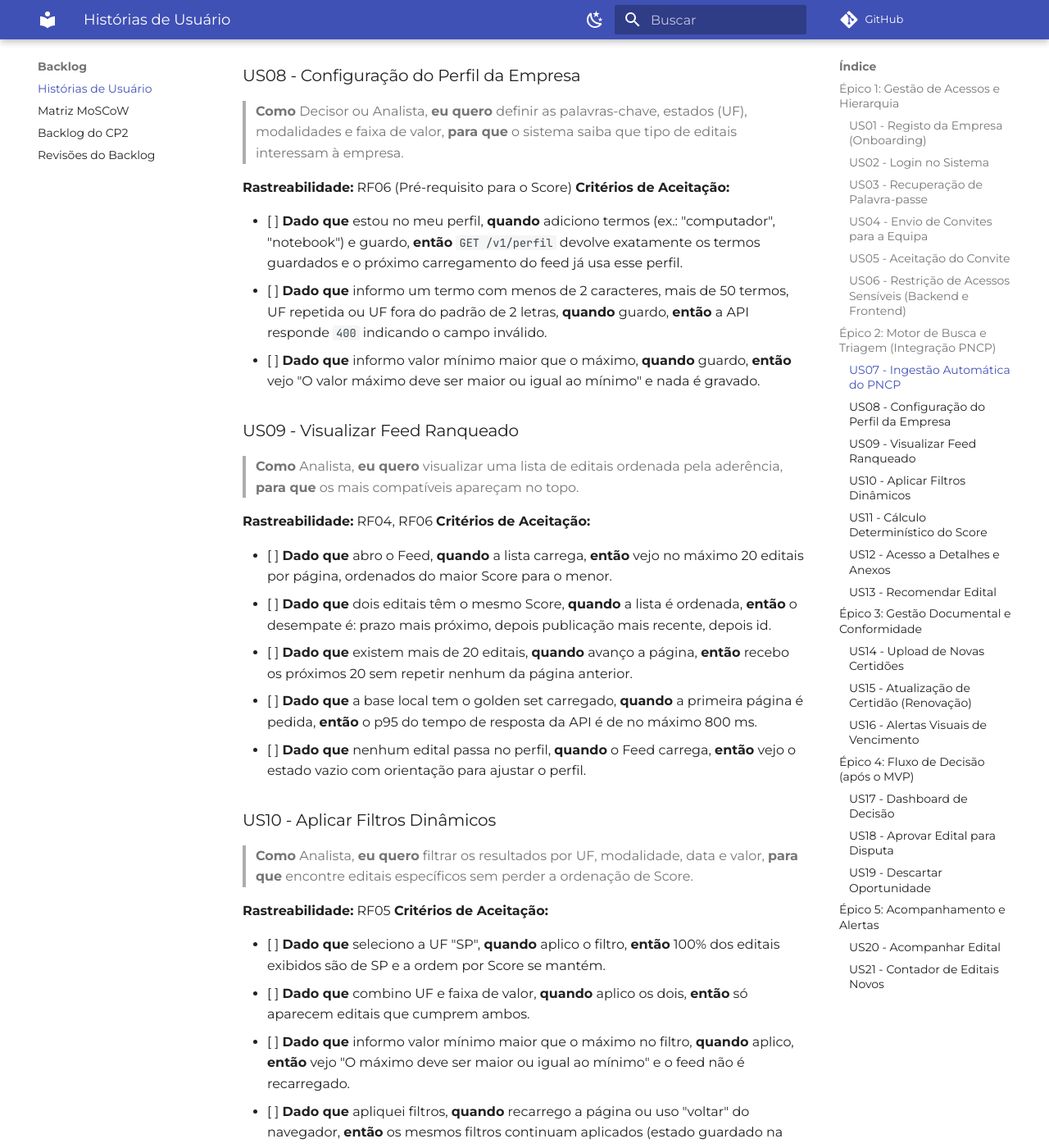
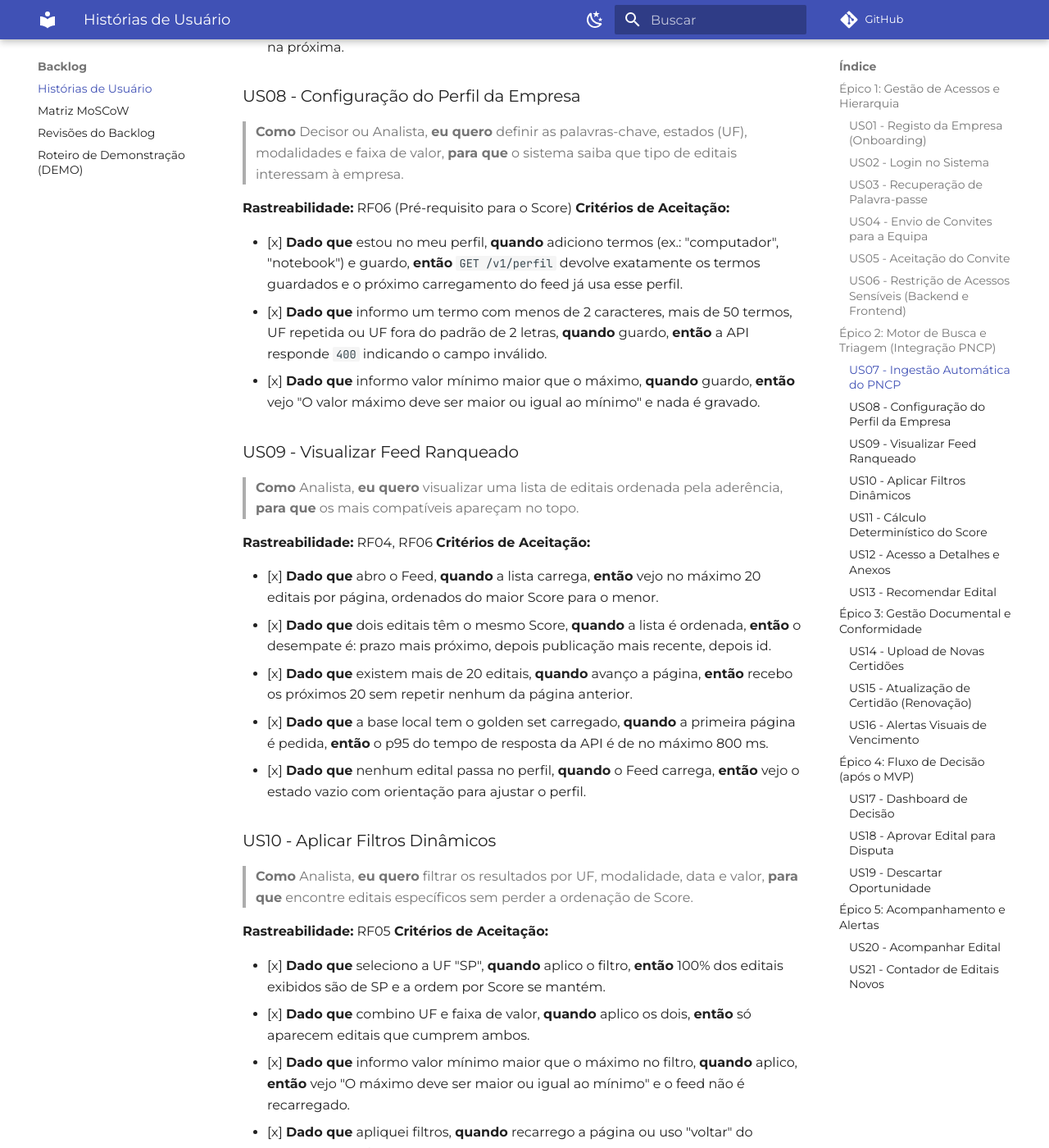
Before and after one commit to LicitaRad4r/documentation, an MkDocs documentation site: the page built from docs/backlog/historias.md, in a window 1280 px wide and 1400 px high, scrolled down 3773 px. Shown: the whole window at 82% size. Built offline with MkDocs 1.6.1 and Material for MkDocs 9.7.7, drawn with Linux system fonts in a browser that asks for light colours; comment, search, counter and statistics services are not loaded; some of the changed text lies outside the part shown.

Commit message:
adiciona revisao do backlog cp3

```diff
--- a/docs/backlog/historias.md
+++ b/docs/backlog/historias.md
@@ -31,9 +31,9 @@ Este documento traduz os Requisitos Funcionais do LicitaRadar em Histórias de U
 **Rastreabilidade:** RF01
 **Critérios de Aceitação:**
 
-- [ ] **Dado que** insiro credenciais incorretas, **quando** clico em Entrar, **então** o sistema exibe "E-mail ou palavra-passe incorretos", sem indicar qual dos dois está errado.
+- [x] **Dado que** insiro credenciais incorretas, **quando** clico em Entrar, **então** o sistema exibe "E-mail ou palavra-passe incorretos", sem indicar qual dos dois está errado.
 - [ ] **Dado que** fiz login com sucesso, **quando** fico 4 horas sem atividade, **então** sou redirecionado para o ecrã de login.
-- [ ] **Dado que** chamo a API sem token ou com token expirado, **quando** a requisição chega, **então** a resposta é `401`.
+- [x] **Dado que** chamo a API sem token ou com token expirado, **quando** a requisição chega, **então** a resposta é `401`.
 
 ### US03 - Recuperação de Palavra-passe
 > **Como** Utilizador, **eu quero** solicitar a recuperação da minha palavra-passe, **para que** possa voltar a aceder à conta caso a esqueça.
@@ -76,10 +76,10 @@ Este documento traduz os Requisitos Funcionais do LicitaRadar em Histórias de U
 **Rastreabilidade:** RF03, RNF06, ADR-0005
 **Critérios de Aceitação:**
 
-- [ ] **Dado que** uma Analista faz login, **quando** o menu é carregado, **então** a opção "Certidões" não aparece.
-- [ ] **Dado que** uma Analista chama `GET /v1/certidoes`, **quando** a API responde, **então** o status é `403` com o código `ACESSO_NEGADO`.
-- [ ] **Dado que** um utilizador envia `empresaId` de outra empresa na query ou no corpo, **quando** a API responde, **então** o status é `403` e nenhum dado da outra empresa é devolvido.
-- [ ] **Dado que** qualquer pessoa tenta ler ou escrever direto no Firestore pelo cliente, **quando** a regra é avaliada, **então** o acesso é negado (Security Rules deny-all).
+- [x] **Dado que** uma Analista faz login, **quando** o menu é carregado, **então** a opção "Certidões" não aparece.
+- [x] **Dado que** uma Analista chama `GET /v1/certidoes`, **quando** a API responde, **então** o status é `403` com o código `ACESSO_NEGADO`.
+- [x] **Dado que** um utilizador envia `empresaId` de outra empresa na query ou no corpo, **quando** a API responde, **então** o status é `403` e nenhum dado da outra empresa é devolvido.
+- [x] **Dado que** qualquer pessoa tenta ler ou escrever direto no Firestore pelo cliente, **quando** a regra é avaliada, **então** o acesso é negado (Security Rules deny-all).
 
 ---
 
@@ -91,8 +91,8 @@ Este documento traduz os Requisitos Funcionais do LicitaRadar em Histórias de U
 **Rastreabilidade:** RF04 (Backend), ADR-0007
 **Critérios de Aceitação:**
 
-- [ ] **Dado que** o workflow agendado roda 1 vez por dia, **quando** termina com sucesso, **então** os editais novos com recebimento de propostas aberto estão gravados, cada um identificado pelo número de controle do PNCP.
-- [ ] **Dado que** a ingestão roda 2 vezes seguidas sobre o mesmo intervalo, **quando** a segunda termina, **então** o número de editais na base é o mesmo da primeira (0 duplicados).
+- [x] **Dado que** o workflow agendado roda 1 vez por dia, **quando** termina com sucesso, **então** os editais novos com recebimento de propostas aberto estão gravados, cada um identificado pelo número de controle do PNCP.
+- [x] **Dado que** a ingestão roda 2 vezes seguidas sobre o mesmo intervalo, **quando** a segunda termina, **então** o número de editais na base é o mesmo da primeira (0 duplicados).
 - [ ] **Dado que** o PNCP responde `500`, dá timeout ou devolve JSON malformado, **quando** a coleta falha, **então** nenhum edital existente é apagado, a falha fica registada e a próxima execução retoma do ponto onde a coleta anterior parou.
 - [ ] **Dado que** a coleta atinge o teto de documentos por execução, **quando** o teto é alcançado, **então** a execução para e guarda o ponto onde parou, para continuar na próxima.
 
@@ -102,9 +102,9 @@ Este documento traduz os Requisitos Funcionais do LicitaRadar em Histórias de U
 **Rastreabilidade:** RF06 (Pré-requisito para o Score)
 **Critérios de Aceitação:**
 
-- [ ] **Dado que** estou no meu perfil, **quando** adiciono termos (ex.: "computador", "notebook") e guardo, **então** `GET /v1/perfil` devolve exatamente os termos guardados e o próximo carregamento do feed já usa esse perfil.
-- [ ] **Dado que** informo um termo com menos de 2 caracteres, mais de 50 termos, UF repetida ou UF fora do padrão de 2 letras, **quando** guardo, **então** a API responde `400` indicando o campo inválido.
-- [ ] **Dado que** informo valor mínimo maior que o máximo, **quando** guardo, **então** vejo "O valor máximo deve ser maior ou igual ao mínimo" e nada é gravado.
+- [x] **Dado que** estou no meu perfil, **quando** adiciono termos (ex.: "computador", "notebook") e guardo, **então** `GET /v1/perfil` devolve exatamente os termos guardados e o próximo carregamento do feed já usa esse perfil.
+- [x] **Dado que** informo um termo com menos de 2 caracteres, mais de 50 termos, UF repetida ou UF fora do padrão de 2 letras, **quando** guardo, **então** a API responde `400` indicando o campo inválido.
+- [x] **Dado que** informo valor mínimo maior que o máximo, **quando** guardo, **então** vejo "O valor máximo deve ser maior ou igual ao mínimo" e nada é gravado.
 
 ### US09 - Visualizar Feed Ranqueado
 > **Como** Analista, **eu quero** visualizar uma lista de editais ordenada pela aderência, **para que** os mais compatíveis apareçam no topo.
@@ -112,11 +112,11 @@ Este documento traduz os Requisitos Funcionais do LicitaRadar em Histórias de U
 **Rastreabilidade:** RF04, RF06
 **Critérios de Aceitação:**
 
-- [ ] **Dado que** abro o Feed, **quando** a lista carrega, **então** vejo no máximo 20 editais por página, ordenados do maior Score para o menor.
-- [ ] **Dado que** dois editais têm o mesmo Score, **quando** a lista é ordenada, **então** o desempate é: prazo mais próximo, depois publicação mais recente, depois id.
-- [ ] **Dado que** existem mais de 20 editais, **quando** avanço a página, **então** recebo os próximos 20 sem repetir nenhum da página anterior.
-- [ ] **Dado que** a base local tem o golden set carregado, **quando** a primeira página é pedida, **então** o p95 do tempo de resposta da API é de no máximo 800 ms.
-- [ ] **Dado que** nenhum edital passa no perfil, **quando** o Feed carrega, **então** vejo o estado vazio com orientação para ajustar o perfil.
+- [x] **Dado que** abro o Feed, **quando** a lista carrega, **então** vejo no máximo 20 editais por página, ordenados do maior Score para o menor.
+- [x] **Dado que** dois editais têm o mesmo Score, **quando** a lista é ordenada, **então** o desempate é: prazo mais próximo, depois publicação mais recente, depois id.
+- [x] **Dado que** existem mais de 20 editais, **quando** avanço a página, **então** recebo os próximos 20 sem repetir nenhum da página anterior.
+- [x] **Dado que** a base local tem o golden set carregado, **quando** a primeira página é pedida, **então** o p95 do tempo de resposta da API é de no máximo 800 ms.
+- [x] **Dado que** nenhum edital passa no perfil, **quando** o Feed carrega, **então** vejo o estado vazio com orientação para ajustar o perfil.
 
 ### US10 - Aplicar Filtros Dinâmicos
 > **Como** Analista, **eu quero** filtrar os resultados por UF, modalidade, data e valor, **para que** encontre editais específicos sem perder a ordenação de Score.
@@ -124,10 +124,10 @@ Este documento traduz os Requisitos Funcionais do LicitaRadar em Histórias de U
 **Rastreabilidade:** RF05
 **Critérios de Aceitação:**
 
-- [ ] **Dado que** seleciono a UF "SP", **quando** aplico o filtro, **então** 100% dos editais exibidos são de SP e a ordem por Score se mantém.
-- [ ] **Dado que** combino UF e faixa de valor, **quando** aplico os dois, **então** só aparecem editais que cumprem ambos.
-- [ ] **Dado que** informo valor mínimo maior que o máximo no filtro, **quando** aplico, **então** vejo "O máximo deve ser maior ou igual ao mínimo" e o feed não é recarregado.
-- [ ] **Dado que** apliquei filtros, **quando** recarrego a página ou uso "voltar" do navegador, **então** os mesmos filtros continuam aplicados (estado guardado na URL).
+- [x] **Dado que** seleciono a UF "SP", **quando** aplico o filtro, **então** 100% dos editais exibidos são de SP e a ordem por Score se mantém.
+- [x] **Dado que** combino UF e faixa de valor, **quando** aplico os dois, **então** só aparecem editais que cumprem ambos.
+- [x] **Dado que** informo valor mínimo maior que o máximo no filtro, **quando** aplico, **então** vejo "O máximo deve ser maior ou igual ao mínimo" e o feed não é recarregado.
+- [x] **Dado que** apliquei filtros, **quando** recarrego a página ou uso "voltar" do navegador, **então** os mesmos filtros continuam aplicados (estado guardado na URL).
 
 ### US11 - Cálculo Determinístico do Score
 > **Como** Sistema, **eu quero** calcular o Score de Aderência (0 a 100), **para que** o edital possa ser classificado como Alta, Média ou Baixa compatibilidade.
@@ -136,11 +136,11 @@ Este documento traduz os Requisitos Funcionais do LicitaRadar em Histórias de U
 **Critérios de Aceitação:**
 
 - [ ] **Dado que** um edital é avaliado, **quando** o Score é calculado, **então** a nota é um número inteiro entre 0 e 100.
-- [ ] **Dado que** a nota foi calculada, **quando** é classificada, **então** fica em Alta se for de 80 a 100, Média se for de 50 a 79 e Baixa se for de 0 a 49.
-- [ ] **Dado que** um edital não tem nenhuma palavra-chave do perfil, **quando** é avaliado, **então** é descartado e não aparece no Feed.
-- [ ] **Dado que** o valor do edital está mais de 10% fora da faixa do perfil, **quando** é avaliado, **então** é descartado.
+- [x] **Dado que** a nota foi calculada, **quando** é classificada, **então** fica em Alta se for de 80 a 100, Média se for de 50 a 79 e Baixa se for de 0 a 49.
+- [x] **Dado que** um edital não tem nenhuma palavra-chave do perfil, **quando** é avaliado, **então** é descartado e não aparece no Feed.
+- [x] **Dado que** o valor do edital está mais de 10% fora da faixa do perfil, **quando** é avaliado, **então** é descartado.
 - [ ] **Dado que** o mesmo edital e o mesmo perfil são avaliados 2 vezes, **quando** comparo as notas, **então** são idênticas.
-- [ ] **Dado que** existe a tabela de 10 casos de teste do Score, incluindo valor igual ao limite da faixa e limite + R$ 0,01, **quando** a suíte roda, **então** os 10 casos passam.
+- [x] **Dado que** existe a tabela de 10 casos de teste do Score, incluindo valor igual ao limite da faixa e limite + R$ 0,01, **quando** a suíte roda, **então** os 10 casos passam.
 
 ### US12 - Acesso a Detalhes e Anexos
 > **Como** Analista, **eu quero** abrir o detalhe do edital, **para que** possa ler a descrição completa e chegar ao documento original.
@@ -148,9 +148,9 @@ Este documento traduz os Requisitos Funcionais do LicitaRadar em Histórias de U
 **Rastreabilidade:** RF04
 **Critérios de Aceitação:**
 
-- [ ] **Dado que** clico num edital do feed, **quando** o detalhe abre, **então** vejo objeto, órgão, UF, modalidade, valor estimado, data de encerramento e o Score com a sua faixa.
-- [ ] **Dado que** o detalhe está aberto, **quando** clico em "Ver no PNCP", **então** a página original do edital no portal abre numa nova aba.
-- [ ] **Dado que** o edital não tem valor estimado, **quando** o detalhe abre, **então** o campo mostra "Não informado" em vez de R$ 0,00.
+- [x] **Dado que** clico num edital do feed, **quando** o detalhe abre, **então** vejo objeto, órgão, UF, modalidade, valor estimado, data de encerramento e o Score com a sua faixa.
+- [x] **Dado que** o detalhe está aberto, **quando** clico em "Ver no PNCP", **então** a página original do edital no portal abre numa nova aba.
+- [x] **Dado que** o edital não tem valor estimado, **quando** o detalhe abre, **então** o campo mostra "Não informado" em vez de R$ 0,00.
 
 ### US13 - Recomendar Edital
 > **Como** Analista, **eu quero** marcar um edital promissor como "Recomendado", **para que** ele seja enviado para a análise do Decisor.
@@ -174,9 +174,9 @@ Este documento traduz os Requisitos Funcionais do LicitaRadar em Histórias de U
 **Critérios de Aceitação:**
 
 - [ ] **Dado que** anexo um PDF, JPG ou PNG de até 5 MB e informo uma data de validade, **quando** submeto, **então** o documento aparece na lista de certidões.
-- [ ] **Dado que** anexo um arquivo de 5 MB + 1 byte, **quando** submeto, **então** o upload é recusado com a mensagem de limite de 5 MB.
-- [ ] **Dado que** anexo um arquivo cujo conteúdo não é PDF, JPG nem PNG (mesmo com a extensão trocada), **quando** submeto, **então** o upload é recusado.
-- [ ] **Dado que** tento gravar sem a "Data de validade", **quando** clico em Guardar, **então** a ação é bloqueada com erro no campo.
+- [x] **Dado que** anexo um arquivo de 5 MB + 1 byte, **quando** submeto, **então** o upload é recusado com a mensagem de limite de 5 MB.
+- [x] **Dado que** anexo um arquivo cujo conteúdo não é PDF, JPG nem PNG (mesmo com a extensão trocada), **quando** submeto, **então** o upload é recusado.
+- [x] **Dado que** tento gravar sem a "Data de validade", **quando** clico em Guardar, **então** a ação é bloqueada com erro no campo.
 
 ### US15 - Atualização de Certidão (Renovação)
 > **Como** Decisor, **eu quero** substituir uma certidão prestes a vencer por uma nova, **para que** o alerta desapareça.
@@ -184,7 +184,7 @@ Este documento traduz os Requisitos Funcionais do LicitaRadar em Histórias de U
 **Rastreabilidade:** RF08, RF10
 **Critérios de Aceitação:**
 
-- [ ] **Dado que** submeto uma certidão renovada, **quando** o *upload* conclui, **então** o arquivo anterior fica inativo, a nova data de validade passa a valer e o status é recalculado na mesma resposta.
+- [x] **Dado que** submeto uma certidão renovada, **quando** o *upload* conclui, **então** o arquivo anterior fica inativo, a nova data de validade passa a valer e o status é recalculado na mesma resposta.
 
 ### US16 - Alertas Visuais de Vencimento
 > **Como** Decisor, **eu quero** receber um alerta destacado para certidões próximas do vencimento, **para que** evite inabilitações em processos.
@@ -192,11 +192,11 @@ Este documento traduz os Requisitos Funcionais do LicitaRadar em Histórias de U
 **Rastreabilidade:** RF10
 **Critérios de Aceitação (dias de calendário, fuso de Brasília):**
 
-- [ ] **Dado que** faltam de 0 a 15 dias para o vencimento, **quando** entro no painel, **então** a certidão aparece como "Urgente".
-- [ ] **Dado que** faltam de 16 a 30 dias, **quando** entro no painel, **então** a certidão aparece como "Atenção".
-- [ ] **Dado que** faltam 31 dias ou mais, **quando** entro no painel, **então** a certidão aparece como "Em dia", sem alerta.
-- [ ] **Dado que** a validade era ontem, **quando** entro no painel, **então** a certidão aparece como "Vencida".
-- [ ] **Dado que** são 23:59:59 e depois 00:00:00 (horário de Brasília), **quando** consulto a mesma certidão, **então** os dias restantes diminuem em 1 exatamente na virada do dia.
+- [x] **Dado que** faltam de 0 a 15 dias para o vencimento, **quando** entro no painel, **então** a certidão aparece como "Urgente".
+- [x] **Dado que** faltam de 16 a 30 dias, **quando** entro no painel, **então** a certidão aparece como "Atenção".
+- [x] **Dado que** faltam 31 dias ou mais, **quando** entro no painel, **então** a certidão aparece como "Em dia", sem alerta.
+- [x] **Dado que** a validade era ontem, **quando** entro no painel, **então** a certidão aparece como "Vencida".
+- [x] **Dado que** são 23:59:59 e depois 00:00:00 (horário de Brasília), **quando** consulto a mesma certidão, **então** os dias restantes diminuem em 1 exatamente na virada do dia.
 
 ---
 
@@ -242,20 +242,20 @@ Este documento traduz os Requisitos Funcionais do LicitaRadar em Histórias de U
 **Rastreabilidade:** Jornada 2, [Escopo do MVP](../requirements/produto/negocio/visao/escopo.md)
 **Critérios de Aceitação (prazo em dias de calendário, fuso de Brasília, como na US16):**
 
-- [ ] **Dado que** clico em "Acompanhar" num edital do feed, **quando** a ação é gravada, **então** o edital aparece no quadro "Acompanhados", na coluna "Interessado" com a etapa "Interessado".
-- [ ] **Dado que** o edital já está acompanhado, **quando** clico em "Acompanhar" de novo, **então** a API responde `200` com o registo existente e a lista continua com 1 único item para esse edital.
-- [ ] **Dado que** sou Analista ou Decisor da empresa, **quando** mudo a etapa, **então** só posso avançar uma etapa por vez (Interessado → Preparando → Enviado → Resultado) ou voltar de Preparando para Interessado, e o edital aparece na coluna da nova etapa.
-- [ ] **Dado que** o edital está em Enviado ou Resultado, **quando** tento voltar para uma etapa anterior ou saltar etapas, **então** a API responde `422` e a etapa não muda.
-- [ ] **Dado que** levo o edital para Resultado, **quando** gravo, **então** tenho de escolher "Venceu" ou "Não venceu", e a etapa não pode mais ser alterada.
-- [ ] **Dado que** o edital está em Interessado ou Preparando, **quando** clico em "Deixar de acompanhar", **então** ele sai da lista e pode ser acompanhado de novo; em Enviado ou Resultado a opção não aparece.
-- [ ] **Dado que** a lista "Acompanhados" carrega, **quando** há editais, **então** eles vêm ordenados pelo prazo mais próximo e:
+- [x] **Dado que** clico em "Acompanhar" num edital do feed, **quando** a ação é gravada, **então** o edital aparece no quadro "Acompanhados", na coluna "Interessado" com a etapa "Interessado".
+- [x] **Dado que** o edital já está acompanhado, **quando** clico em "Acompanhar" de novo, **então** a API responde `200` com o registo existente e a lista continua com 1 único item para esse edital.
+- [x] **Dado que** sou Analista ou Decisor da empresa, **quando** mudo a etapa, **então** só posso avançar uma etapa por vez (Interessado → Preparando → Enviado → Resultado) ou voltar de Preparando para Interessado, e o edital aparece na coluna da nova etapa.
+- [x] **Dado que** o edital está em Enviado ou Resultado, **quando** tento voltar para uma etapa anterior ou saltar etapas, **então** a API responde `422` e a etapa não muda.
+- [x] **Dado que** levo o edital para Resultado, **quando** gravo, **então** tenho de escolher "Venceu" ou "Não venceu", e a etapa não pode mais ser alterada.
+- [x] **Dado que** o edital está em Interessado ou Preparando, **quando** clico em "Deixar de acompanhar", **então** ele sai da lista e pode ser acompanhado de novo; em Enviado ou Resultado a opção não aparece.
+- [x] **Dado que** a lista "Acompanhados" carrega, **quando** há editais, **então** eles vêm ordenados pelo prazo mais próximo e:
     - faltam de 0 a 3 dias: aparece o destaque "Prazo próximo";
     - faltam 4 dias ou mais: sem destaque;
     - o prazo já passou e o edital está em Interessado ou Preparando: aparece "Prazo encerrado" e o edital vai para o fim da lista.
-- [ ] **Dado que** sou de outra empresa, **quando** tento ler ou mudar um edital acompanhado, **então** a API responde `403`.
-- [ ] **Dado que** o edital ou o acompanhamento não existe, **quando** faço qualquer ação sobre ele, **então** a API responde `404`.
-- [ ] **Dado que** a base local tem o golden set carregado, **quando** a lista "Acompanhados" é pedida, **então** o p95 do tempo de resposta é de no máximo 800 ms na leitura e 1,5 s na escrita.
-- [ ] **Dado que** chamo qualquer rota de acompanhamento sem token ou com token inválido/expirado, **quando** a requisição chega, **então** a resposta é `401`.
+- [x] **Dado que** sou de outra empresa, **quando** tento ler ou mudar um edital acompanhado, **então** a API responde `403`.
+- [x] **Dado que** o edital ou o acompanhamento não existe, **quando** faço qualquer ação sobre ele, **então** a API responde `404`.
+- [x] **Dado que** a base local tem o golden set carregado, **quando** a lista "Acompanhados" é pedida, **então** o p95 do tempo de resposta é de no máximo 800 ms na leitura e 1,5 s na escrita.
+- [x] **Dado que** chamo qualquer rota de acompanhamento sem token ou com token inválido/expirado, **quando** a requisição chega, **então** a resposta é `401`.
 
 ### US21 - Contador de Editais Novos
 > **Como** Analista ou Decisor, **eu quero** ver quantos editais novos entraram no meu feed desde a última vez que o abri, **para que** saiba se vale a pena revisar o feed hoje.
--- a/mkdocs.yml
+++ b/mkdocs.yml
@@ -55,8 +55,8 @@ nav:
   - Backlog:
     - Histórias de Usuário: backlog/historias.md
     - Matriz MoSCoW: backlog/MoSCoW.md
-    - Backlog do CP2: backlog/backlogcp2.md
     - Revisões do Backlog: backlog/revisoes-backlog.md
+    - Roteiro de Demonstração (DEMO): backlog/roteirodemonstracao.md
 
   - Qualidade e Testes:
     - Estratégia de Testes: Testes/estrategia_de_testes.md
```
Also changed, not shown: docs/backlog/backlogcp2.md (deleted, +0 -82 lines), docs/backlog/revisoes-backlog.md (+52 -21 lines), docs/backlog/roteirodemonstracao.md (added, +21 -0 lines).
